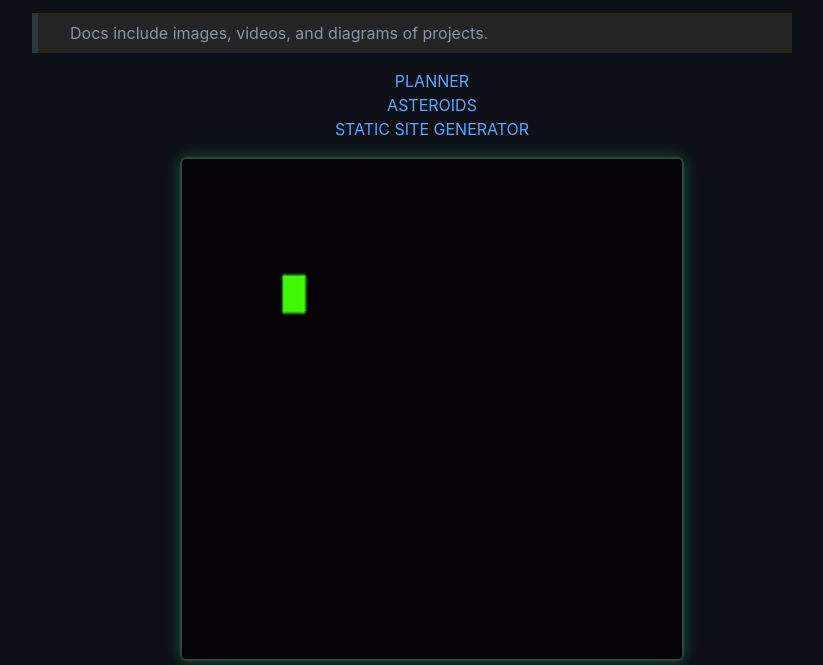
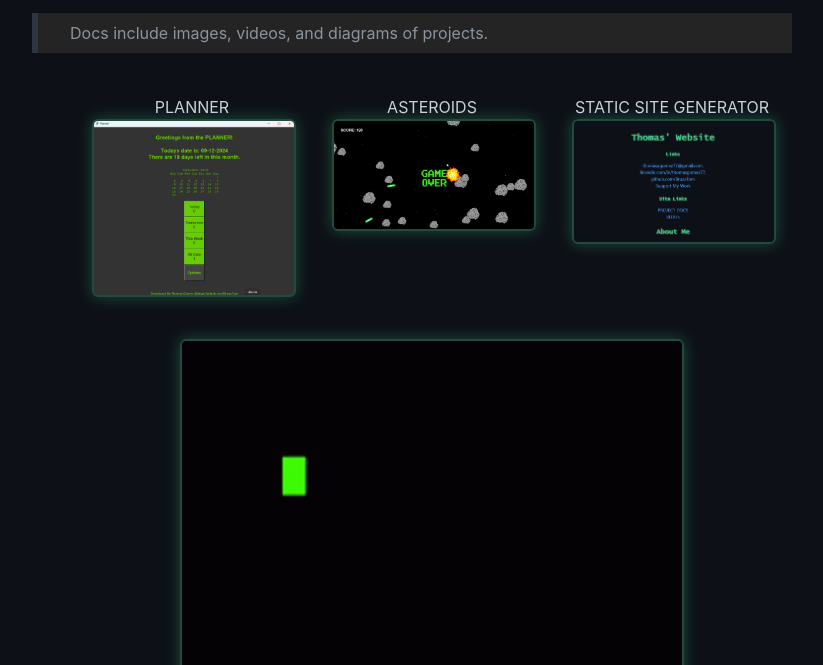
Before and after one commit to BruzaTom/Thomas.Blog, a plain HTML site: page index2.html in a window 1280 px wide. Shown: the part 135-800 px from the top of the page, without its empty margins (208-1031 px from the left). Drawn offline with Linux system fonts and the light colour scheme.

Commit message:
progress website

```diff
--- a/index2.html
+++ b/index2.html
@@ -10,10 +10,8 @@
 
 <body>
     <article>
-        <div><h1>Project Directory</h1><p><a href="index.html">HOME</a></p><blockquote>Docs include images, videos, and diagrams of projects.</blockquote><ol><li><a href="index3.html">PLANNER</a>
-<li><a href="asteroids.html">ASTEROIDS</a>
-
-<li><a href="ssg.html">STATIC SITE GENERATOR</a></li></ol><p><img src="static/images/gifs/terminal.gif" alt="term.gif"></p></div>
+        <div><h1>Project Directory</h1><p><a href="index.html">HOME</a></p><blockquote>Docs include images, videos, and diagrams of projects.</blockquote><div class="center-container"><ol class="link-list"><li><a href="index3.html">PLANNER<img src="static/images/planner/planner.png" alt="Description 1"></a><li><a href="asteroids.html">ASTEROIDS<img src="static/images/asteroids/asteroids.png" alt="term.gif"></a>
+<li><a href="ssg.html">STATIC SITE GENERATOR<img src="static/images/ssg/ssg.png" alt="term.gif"></a></li></ol></div><p><img src="static/images/gifs/terminal.gif" alt="term.gif"></p></div>
     </article>
 </body>
 
--- a/static/index.css
+++ b/static/index.css
@@ -77,6 +77,7 @@ ol {
     padding-left: 0px;
     text-align: center;
     list-style: none; /* Optional: removes bullet points */
+
 }
 
 code {
@@ -121,3 +122,34 @@ img {
     border: 2px solid #48cd934f;
 
 }
+
+.center-container {
+    display: flex;
+    justify-content: center;
+}
+
+.link-list {
+    list-style-type: none;
+    display: flex;
+    flex-wrap: wrap;
+    gap: 20px;
+    padding: 0;
+
+}
+
+.link-list li {
+    border: 0px solid #ccc;
+    padding: 10px;
+    width: 200px;
+    text-align: center;
+}
+
+.link-list a {
+    text-decoration: none;
+    color: inherit;
+}
+
+.link-list img {
+    max-width: 100%;
+    height: auto;
+}
```
Also changed, not shown: static/images/asteroids/3d-rendering-of-red-brick-alphabet-letters-i-l-2GAC7B8.jpg (added), static/images/ssg/ssg.png (added), 1 other file.
